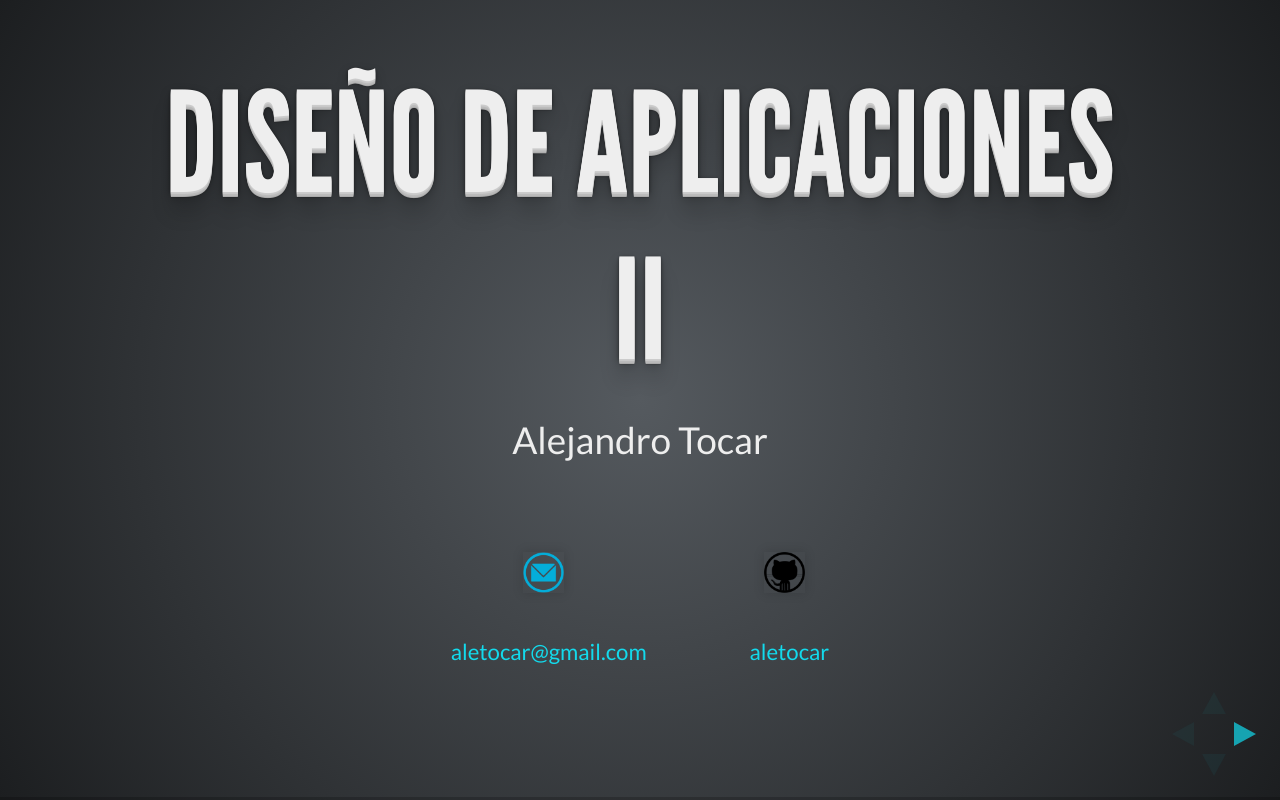
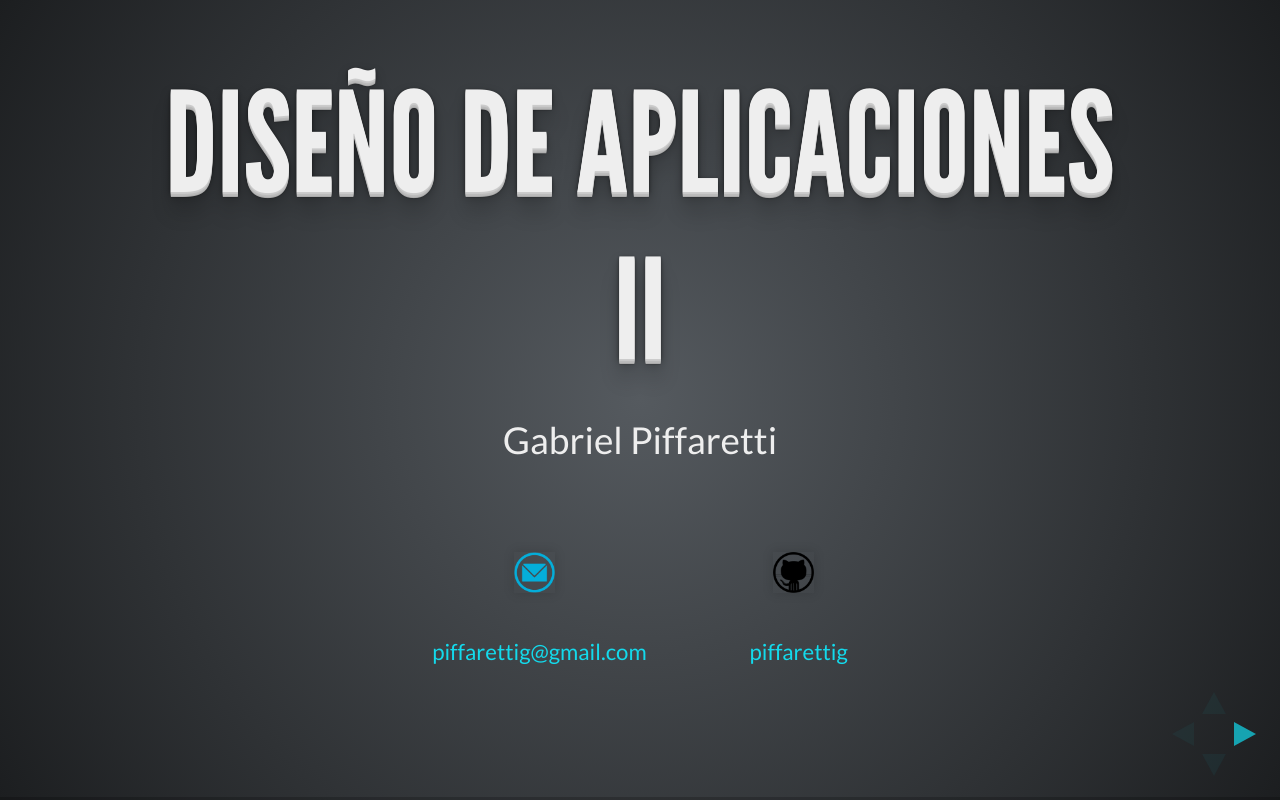
Before and after one commit to federt/Clase-2-y-3-GIT-y-Web-API-DEPRECATED, a website: page index.html in a window 1280 px wide. Drawn offline with Linux system fonts and the light colour scheme.

Commit message:
updated name for class

```diff
--- a/index.html
+++ b/index.html
@@ -32,16 +32,16 @@
 			<div class="slides">
 				<section>
 					<h1>Diseño de aplicaciones II</h1>
-					<p>Alejandro Tocar</p>
+					<p>Gabriel Piffaretti</p>
 					<div style="display: inline-flex; margin-top: 50px;">
 						<div style="padding-right: 100px" ">
-							<a href="mailto:aletocar@gmail.com" target="_top"><img src="lib/img/Mail.png" style="width:40px; margin-right: 10px; border-style: none; background: none;" />
-								<p><small>aletocar@gmail.com</small></p>
+							<a href="mailto:piffarettig@gmail.com" target="_top"><img src="lib/img/Mail.png" style="width:40px; margin-right: 10px; border-style: none; background: none;" />
+								<p><small>piffarettig@gmail.com</small></p>
 							</a>
 						</div>
 						<div>
-							<a href="https:	//github.com/aletocar" target="_blank"><img src="lib/img/github.png" style="width:40px; margin-right: 10px; border-style: none; background: none;" />
-								<p><small>aletocar</small></p>
+							<a href="https:	//github.com/piffarettig" target="_blank"><img src="lib/img/github.png" style="width:40px; margin-right: 10px; border-style: none; background: none;" />
+								<p><small>piffarettig</small></p>
 							</a>
 						</div>
 					</div>
```
